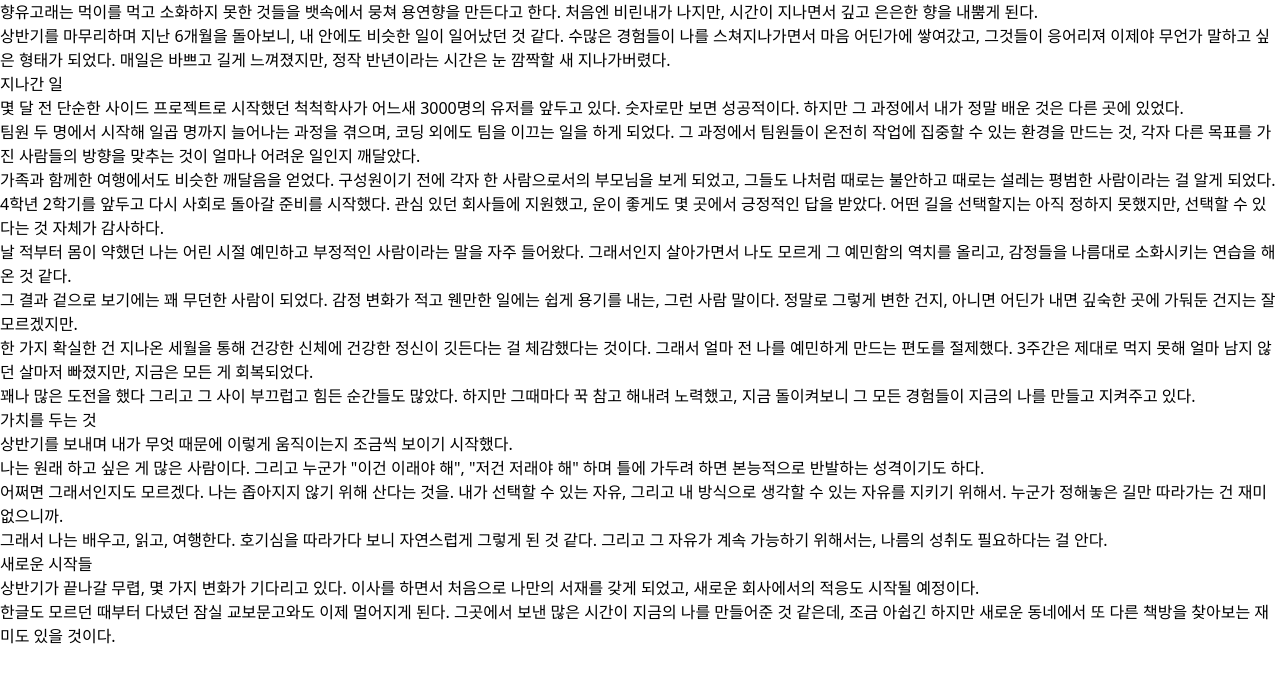
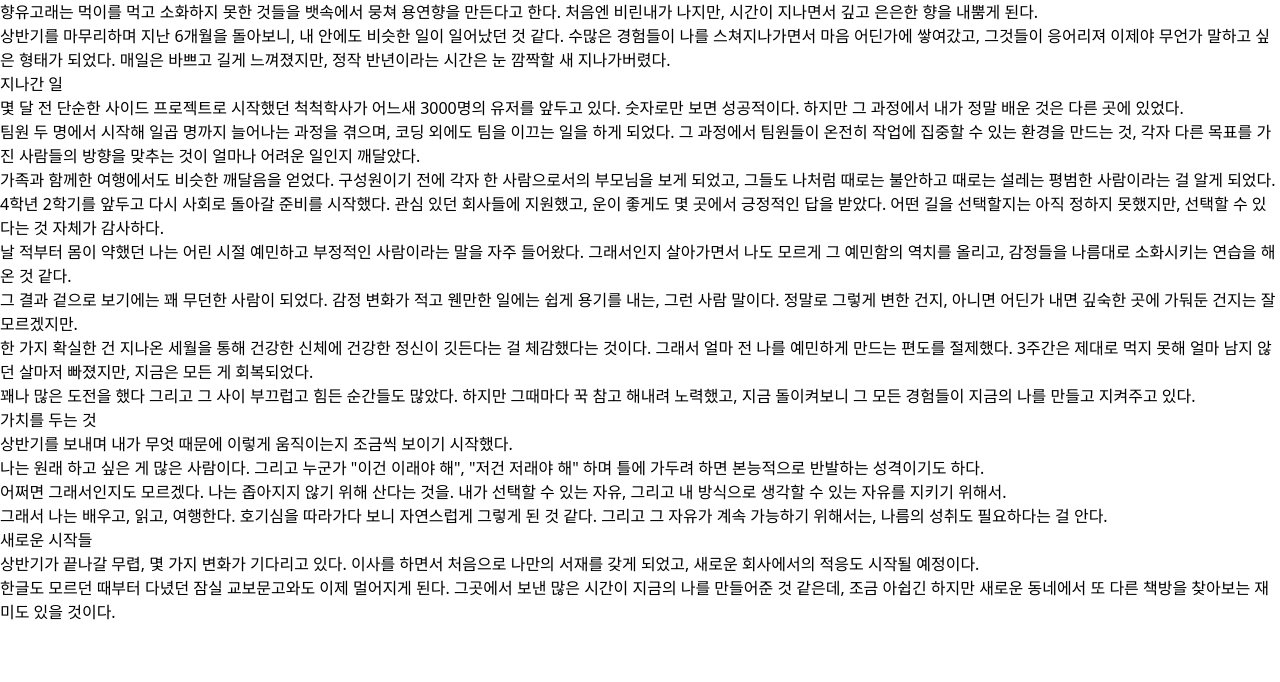
Before and after one commit to gyumong/gyugyublog, a Next.js app: page /daily/review-2025 in a window 1280 px wide. Shown: the top 682 px of the page. Built offline with nearby package versions, Linux system fonts and the light colour scheme.

Commit message:
fix: 불필요한말

```diff
--- a/pages/daily/review-2025.mdx
+++ b/pages/daily/review-2025.mdx
@@ -58,7 +58,7 @@ description: ""
 
 어쩌면 그래서인지도 모르겠다. 나는 좁아지지 않기 위해 산다는 것을.
 내가 선택할 수 있는 자유, 그리고 내 방식으로 생각할 수 있는 자유를 지키기 위해서.
-누군가 정해놓은 길만 따라가는 건 재미없으니까.
+
 
 그래서 나는 배우고, 읽고, 여행한다.
 호기심을 따라가다 보니 자연스럽게 그렇게 된 것 같다.
```
